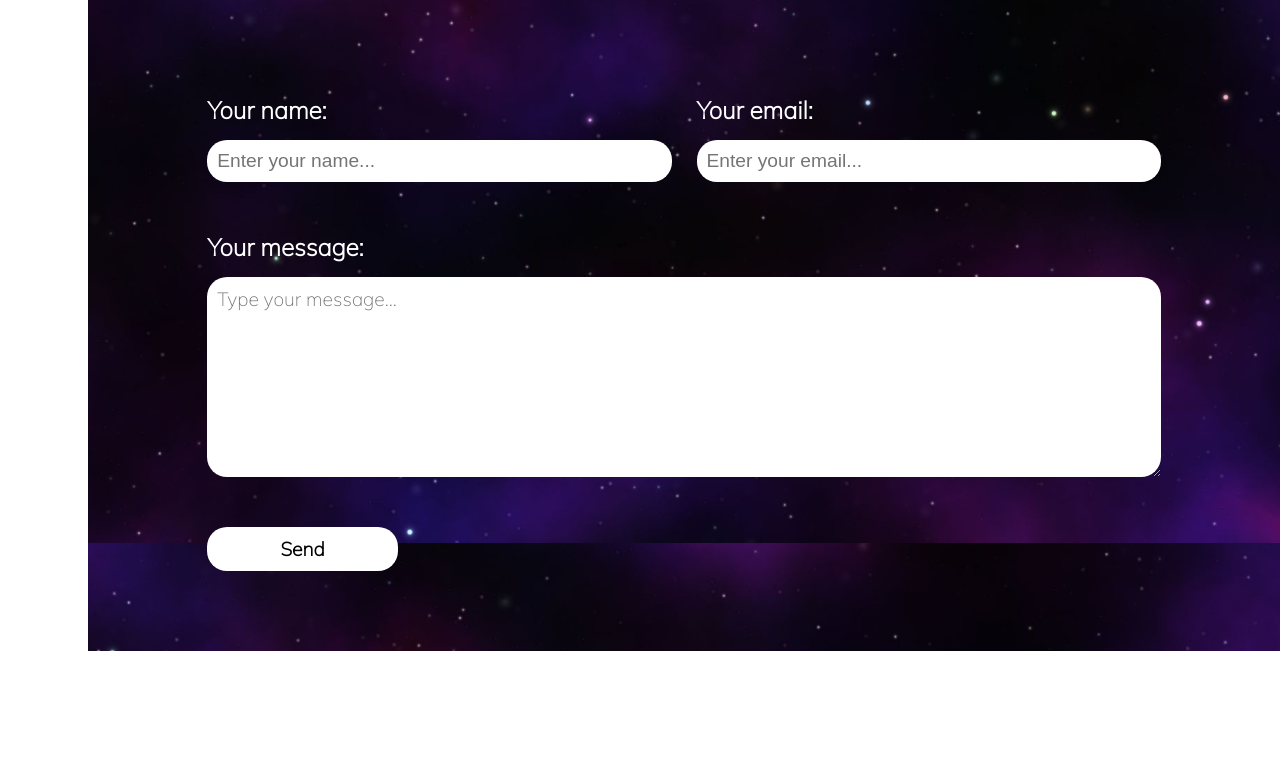
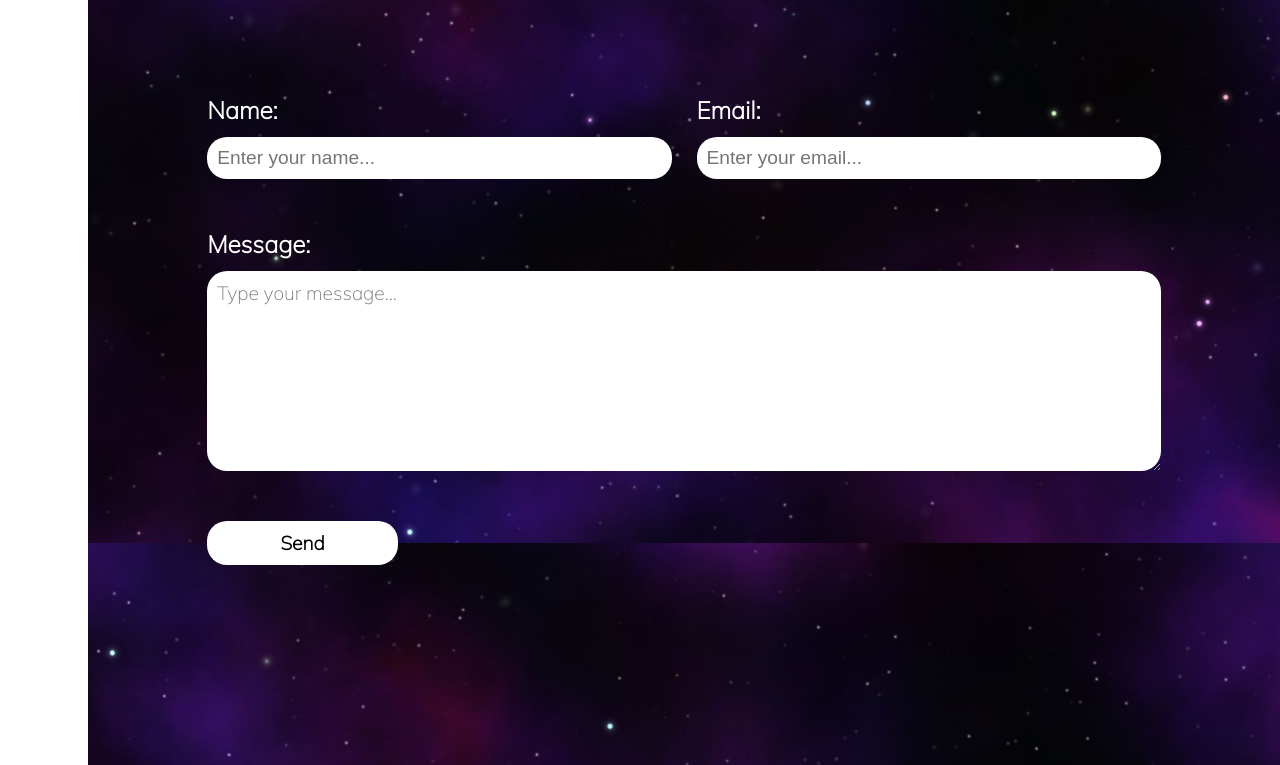
Before and after one commit to virag-ky/Portfolio, a website with bundled scripts: page index.html in a window 1280 px wide. Shown: the part 9857-10622 px from the top of the page. Before the commit the page ends 10508 px from the top, so only its background shows below. Built offline with nearby package versions, Linux system fonts and the light colour scheme.

```diff
--- a/index.html
+++ b/index.html
@@ -100,7 +100,7 @@
           <form action="https://formspree.io/f/mrgjrajb" method="POST">
             <fieldset>
               <label>
-                Your name:
+                Name:
                 <input
                   type="text"
                   name="name"
@@ -108,7 +108,7 @@
                 />
               </label>
               <label>
-                Your email:
+                Email:
                 <input
                   type="email"
                   name="email"
@@ -118,7 +118,7 @@
               </label>
             </fieldset>
             <label>
-              Your message:
+              Message:
               <textarea
                 name="message"
                 placeholder="Type your message..."
--- a/styles/style.scss
+++ b/styles/style.scss
@@ -510,8 +510,8 @@
   }
 
   #contact {
-    height: 100vh;
     width: 80%;
+    padding-bottom: 120px;
 
     @include media-sx {
       height: auto;
@@ -601,7 +601,7 @@
           width: 100%;
           display: flex;
           flex-direction: column;
-          gap: 15px;
+          gap: 12px;
           color: #fff;
           font-family: $font2;
           font-size: 1.5rem;
```
Also changed, not shown: styles/style.css, 1 other file.
